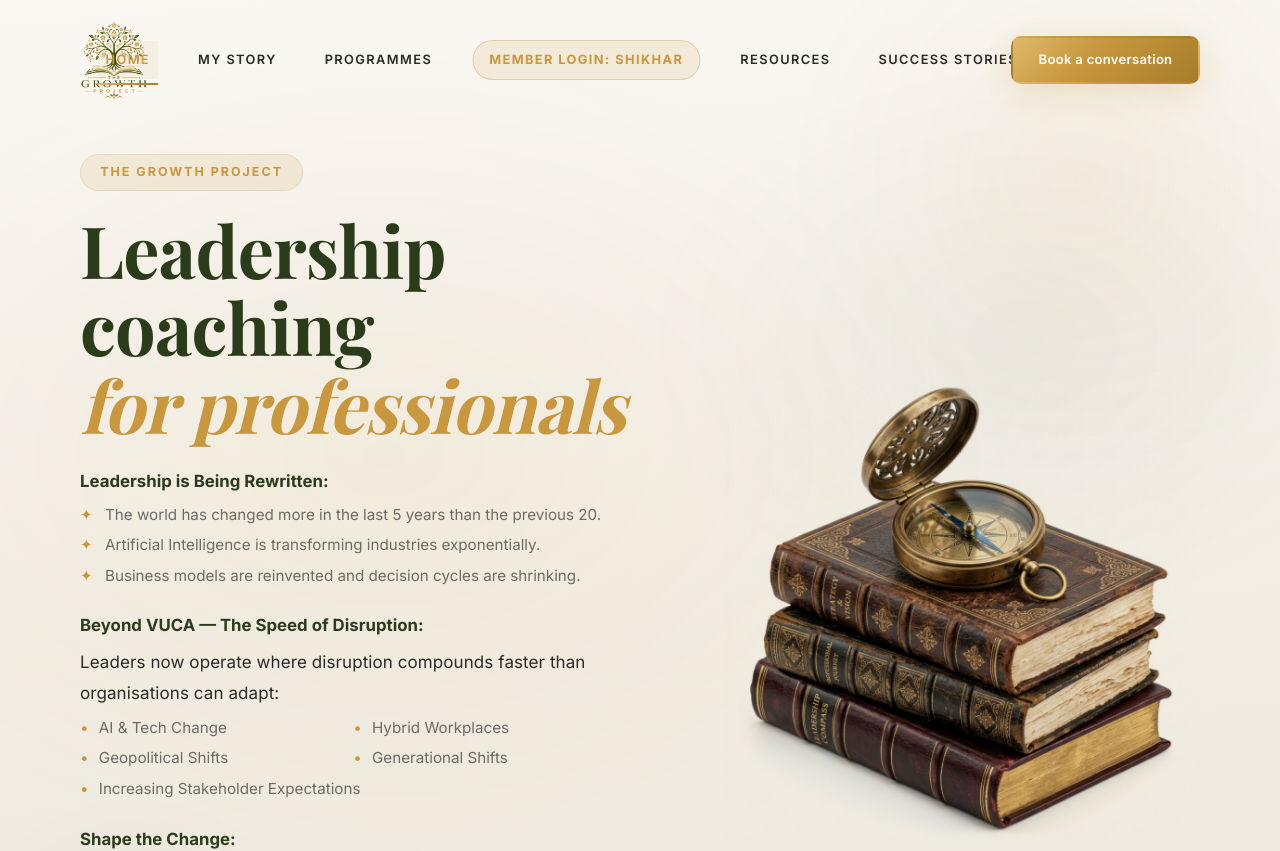
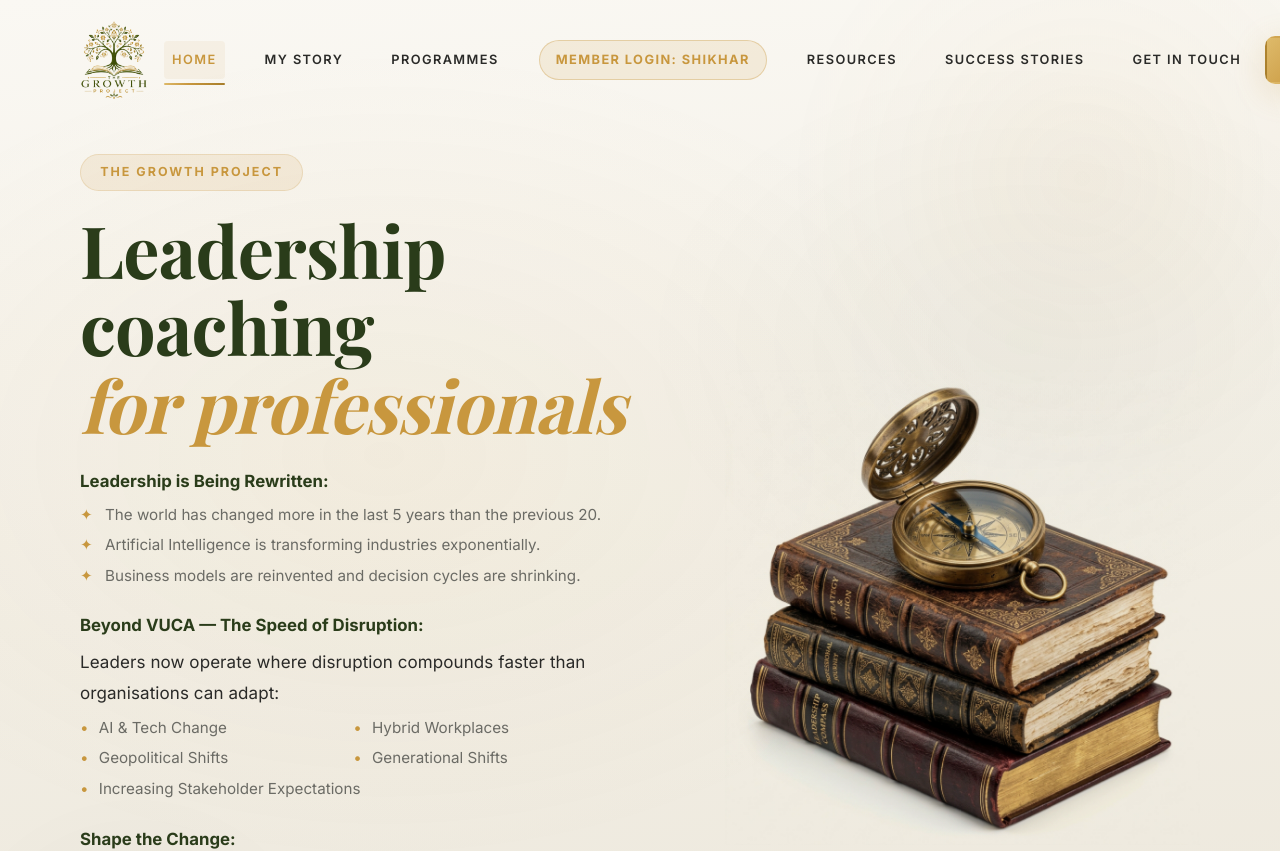
Before and after one commit to abhi2715/TGP, a React (Vite) app: page / in a window 1280 px wide. Shown: the top 851 px of the page. Built offline with nearby package versions, Linux system fonts and the light colour scheme; a web font is replaced by a local one.

Commit message:
Fix navbar overlap issue by using standard flexbox centering instead of absolute positioning

```diff
--- a/src/components/layout/Navbar.css
+++ b/src/components/layout/Navbar.css
@@ -92,9 +92,8 @@
   align-items: center;
   gap: 2rem;
   flex-wrap: nowrap;
-  position: absolute;
-  left: 50%;
-  transform: translateX(-50%);
+  flex: 1;
+  justify-content: center;
 }
 
 .nav-link {
@@ -196,7 +195,7 @@
     position: absolute;
     top: 100%;
     left: 0;
-    transform: none;
+    transform: translateY(-12px);
     width: 100%;
     background: var(--color-offwhite);
     flex-direction: column;
@@ -210,6 +209,7 @@
   }
 
   .navbar-links.open {
+    transform: translateY(0);
     opacity: 1;
     visibility: visible;
   }
```
